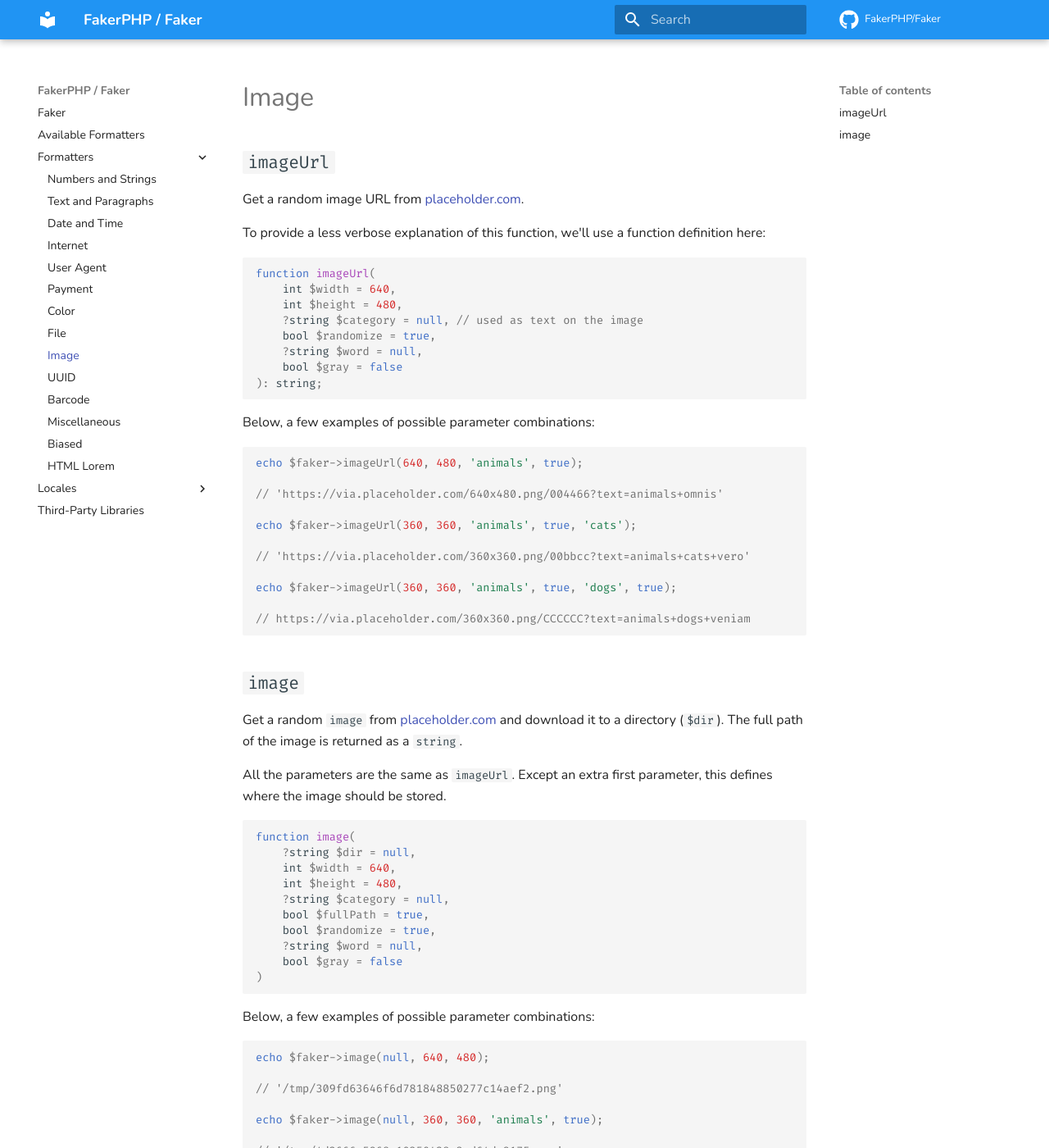
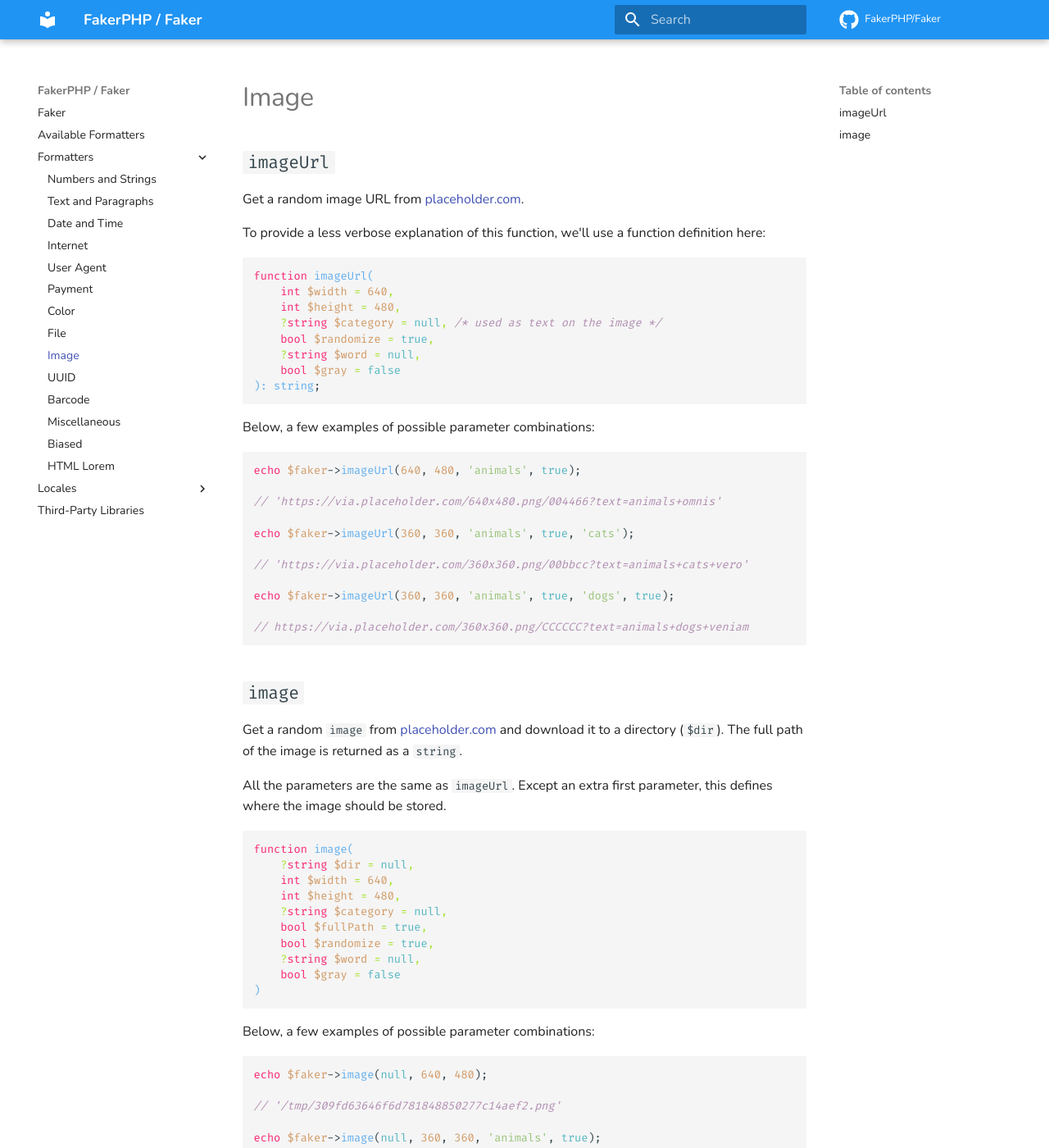
Before and after one commit to FakerPHP/fakerphp.github.io, an MkDocs documentation site: the page built from docs/formatters/image.md, in a window 1280 px wide and 1400 px high. Shown: the whole window at 82% size. Built offline with MkDocs 1.6.1 and Material for MkDocs 9.7.7, drawn with Linux system fonts in a browser that asks for light colours; nearby versions of some CDN libraries; comment, search, counter and statistics services are not loaded.

Commit message:
Added client-side highlighting using highlight.js (#12)
* Added client-side highlighting using highlight.js

* Shortened function definition of biasedNumberBetween

* Changed theme to atom-one-dark-reasonable

```diff
--- a/docs/formatters/image.md
+++ b/docs/formatters/image.md
@@ -10,7 +10,7 @@ To provide a less verbose explanation of this function, we'll use a function def
 function imageUrl(
     int $width = 640,
     int $height = 480,
-    ?string $category = null, // used as text on the image
+    ?string $category = null, /* used as text on the image */
     bool $randomize = true,
     ?string $word = null,
     bool $gray = false
--- /dev/null
+++ b/docs/javascripts/highlight.js
@@ -0,0 +1,9 @@
+// Add a custom event listener, dispatched by Material for MkDocs.
+// <https://github.com/squidfunk/mkdocs-material/blob/master/src/assets/javascripts/integrations/instant/index.ts#L247>
+document.addEventListener('DOMContentSwitch', () => {
+    // Reset the "called" boolean
+    hljs.initHighlighting.called = false;
+    hljs.initHighlighting();
+});
+
+hljs.initHighlightingOnLoad();
--- a/mkdocs.yml
+++ b/mkdocs.yml
@@ -108,10 +108,14 @@ markdown_extensions:
       permalink: '#'
   - pymdownx.details: { }
   - pymdownx.highlight:
-      extend_pygments_lang:
-        - name: php
-          lang: php
-          options:
-            startinline: true
+      use_pygments: false
   - pymdownx.superfences: { }
   - pymdownx.keys: { }
+
+extra_javascript:
+  - https://cdnjs.cloudflare.com/ajax/libs/highlight.js/10.4.0/highlight.min.js
+  - javascripts/highlight.js
+
+# Themes can be found here: <https://github.com/highlightjs/highlight.js/tree/master/src/styles>
+extra_css:
+  - https://cdnjs.cloudflare.com/ajax/libs/highlight.js/10.4.0/styles/atom-one-dark-reasonable.min.css
```
Also changed, not shown: docs/formatters/biased.md (+5 -1 lines).
